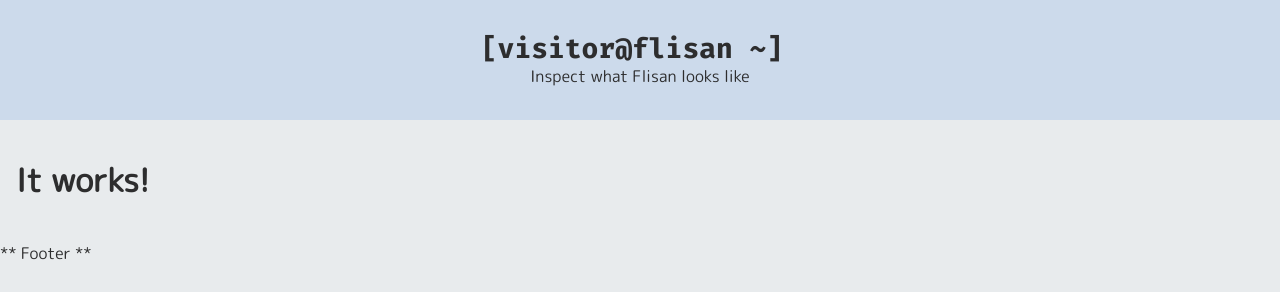
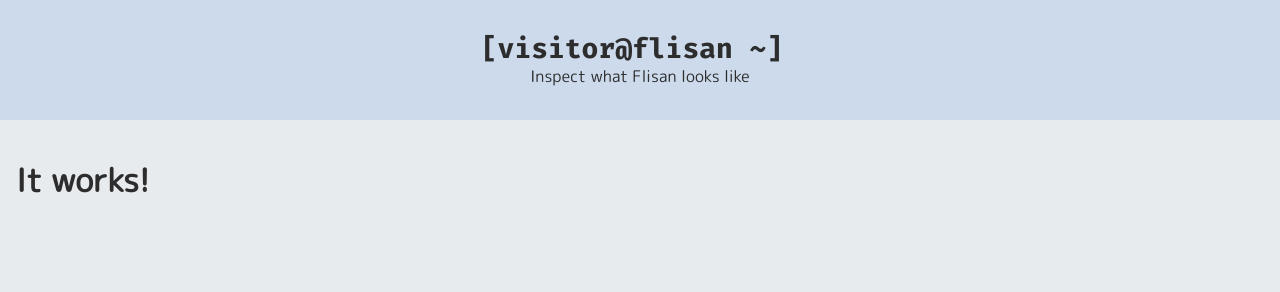
Before and after one commit to loxygenK/loxygen.dev, a React app: page / in a window 1280 px wide. Shown: the top 292 px of the page. Built offline with nearby package versions, Linux system fonts and the light colour scheme.

Commit message:
🎨 Expanded the content wrapper

```diff
--- a/src/AppRoot.tsx
+++ b/src/AppRoot.tsx
@@ -5,6 +5,8 @@ import {Header} from "@app/pages/common/Header";
 import * as Colors from "@app/style/Colors";
 
 const AppRootWrapper = styled.div`
+  display: flex;
+  flex-direction: column;
   min-height: 100vh;
   font-family: "M PLUS Rounded 1c", sans-serif;
   color: ${Colors.MainTextColor};
@@ -13,6 +15,7 @@ const AppRootWrapper = styled.div`
 
 const AppContentWrapper = styled.div`
   padding: 1em;
+  flex: 1;
 `;
 
 export const AppRoot = () => (
```
